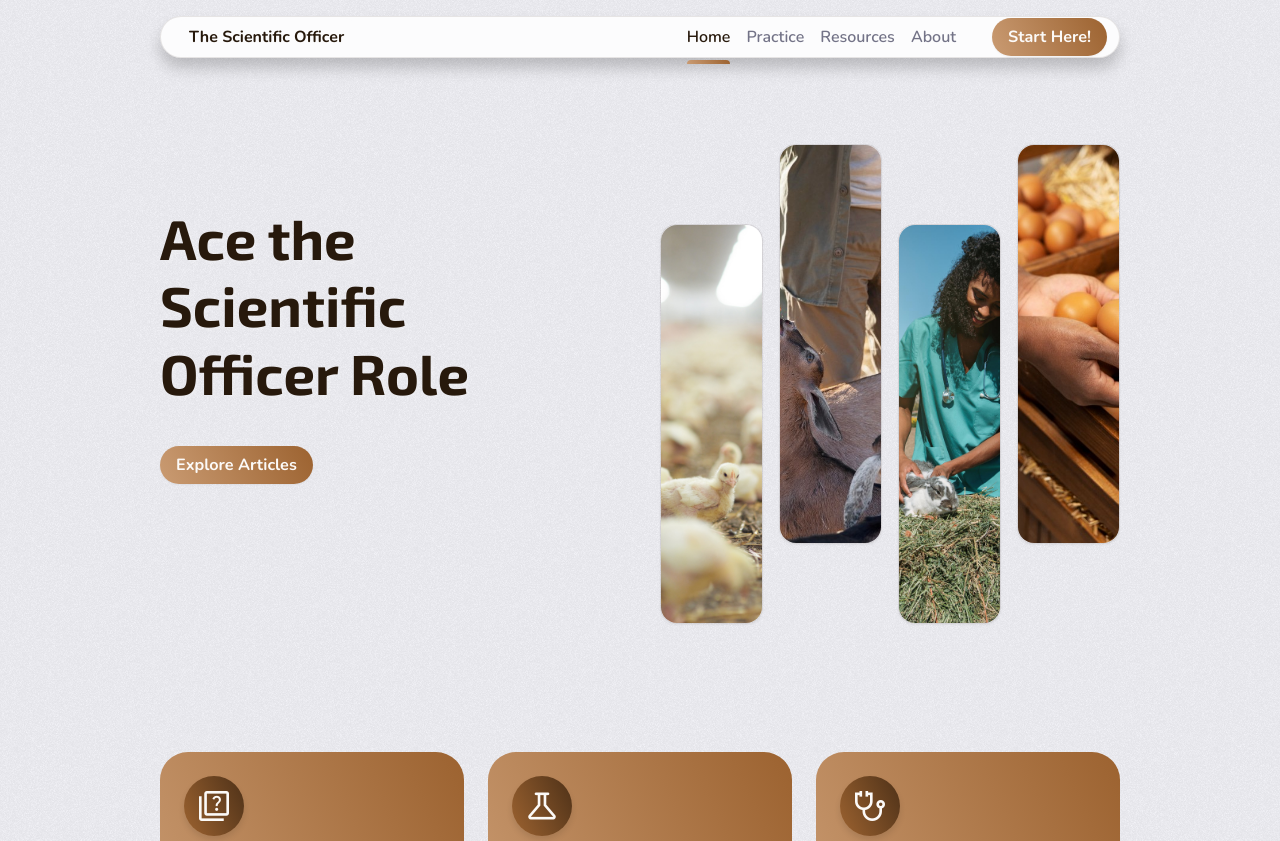
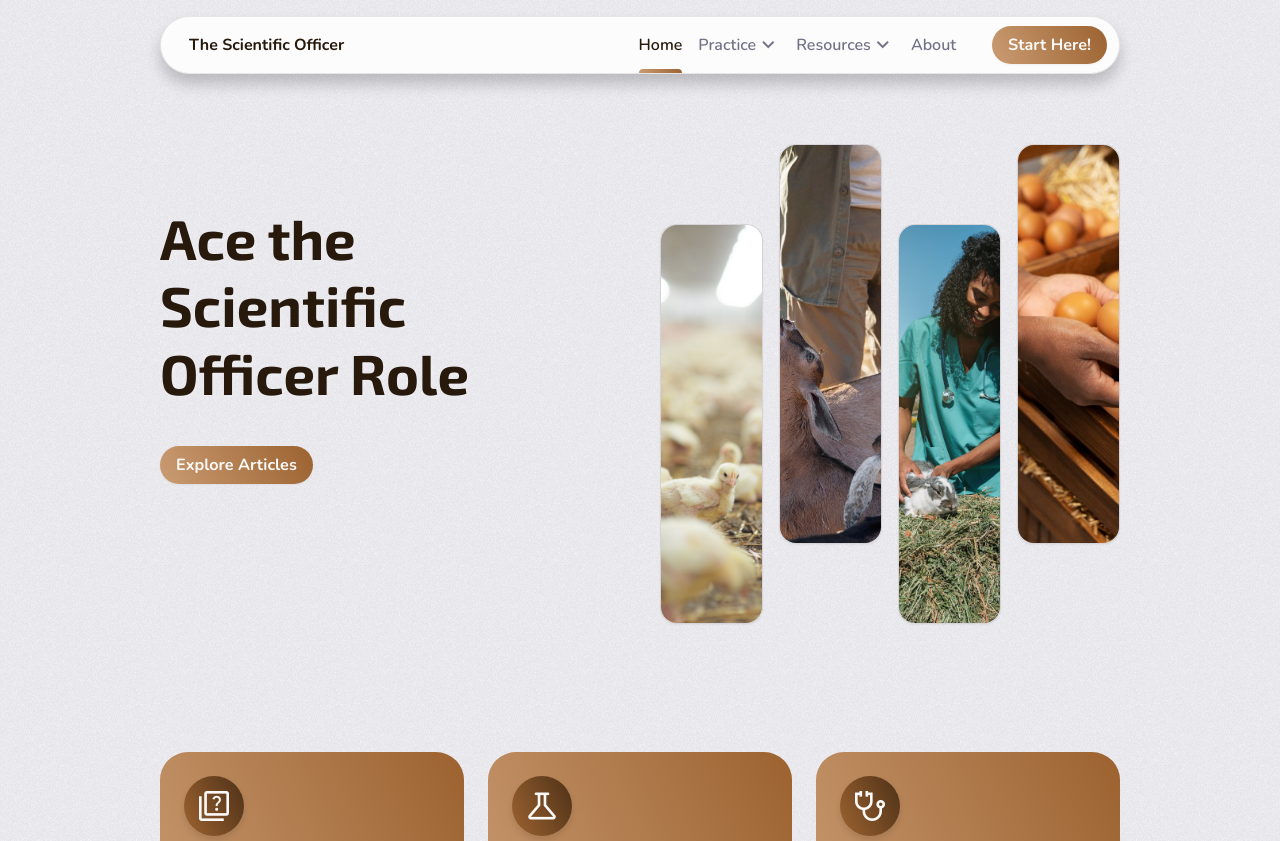
Before and after one commit to Timbar09/the_scientific_officer, a React (Vite) app: page / in a window 1280 px wide. Shown: the top 841 px of the page. Built offline with nearby package versions, Linux system fonts and the light colour scheme.

Commit message:
Refactor Header component to simplify navigation structure and integrate Nav component

```diff
--- a/src/App.tsx
+++ b/src/App.tsx
@@ -14,8 +14,16 @@
           <Route
             path="/practice"
             element={<div className="main">Practice Page</div>}
-          />
-          {/* <Route path="/mock-test" element={<div>Mock Test Page</div>} /> */}
+          >
+            <Route
+              path="questions"
+              element={<div className="main">Practice Questions Page</div>}
+            />
+            <Route
+              path="mock-test"
+              element={<div className="main">Mock Test Page</div>}
+            />
+          </Route>
           <Route
             path="/resources"
             element={<div className="main">Resources Page</div>}
--- a/src/components/Header.tsx
+++ b/src/components/Header.tsx
@@ -1,102 +1,6 @@
-import { useState } from "react";
-import { NavLink } from "react-router";
-import { AnimatePresence, motion } from "motion/react";
-
-import { useMediaQuery } from "../hooks/useMediaQuery";
-
-import Button from "./Button";
-
-const navLinks = [
-  { name: "Home", path: "/" },
-  {
-    name: "Practice",
-    path: "/practice",
-  } /* Will add dropdown later (Practice-questions & Mock Test) */,
-  {
-    name: "Resources",
-    path: "/resources",
-  } /* Will add dropdown later (Books, Articles, Videos) */,
-  // { name: "Tips and Strategies", path: "/tips-and-strategies" },
-  { name: "About", path: "/about" },
-];
-
-interface MenuListProps {
-  isNavOpen: boolean;
-  isTablet: boolean;
-  handleMenuItemClick: () => void;
-}
-
-const MenuList = ({
-  isNavOpen,
-  isTablet,
-  handleMenuItemClick,
-}: MenuListProps) => (
-  <AnimatePresence>
-    {isNavOpen && !isTablet && (
-      <motion.ul
-        className="header__nav--menu flex flex-col"
-        role="menu"
-        id="menu"
-        initial={{ top: 0, right: "-100%" }}
-        animate={{ top: 0, right: 0 }}
-        exit={{ top: 0, right: "-100%" }}
-      >
-        {navLinks.map((link) => (
-          <li
-            key={link.path}
-            className="header__nav--menu__item p-1"
-            role="menuitem"
-            onClick={handleMenuItemClick}
-          >
-            <NavLink to={link.path} className="header__nav--menu__link fw-bold">
-              {link.name}
-            </NavLink>
-          </li>
-        ))}
-      </motion.ul>
-    )}
-  </AnimatePresence>
-);
-
-const NavList = () => (
-  <ul
-    className="header__nav--list flex gap-3"
-    role="navigation"
-    id="navigation-list"
-  >
-    {navLinks.map((link) => (
-      <li key={link.path} className="header__nav--list__item" role="listitem">
-        <NavLink
-          to={link.path}
-          className={({ isActive }) =>
-            `header__nav--list__link${isActive ? " active" : ""}`
-          }
-        >
-          {link.name}
-        </NavLink>
-      </li>
-    ))}
-  </ul>
-);
+import Nav from "./Nav";
 
 const Header = () => {
-  const [isNavOpen, setIsNavOpen] = useState<boolean>(false);
-  const isTablet: boolean = useMediaQuery({ breakpoint: "md" });
-
-  const toggleNavMenu = () => {
-    setIsNavOpen(!isNavOpen);
-
-    const overlay = document.getElementById("overlay")!;
-
-    if (!isNavOpen) {
-      overlay.style.display = "block";
-      document.body.style.overflow = "hidden";
-    } else {
-      overlay.style.display = "none";
-      document.body.style.overflow = "auto";
-    }
-  };
-
   return (
     <header className="header p-block-3" role="banner">
       <div className="container flex ai-center jc-between">
@@ -107,29 +11,7 @@
           The Scientific Officer
         </div>
 
-        <nav className="header__nav flex ai-center gap-5" role="navigation">
-          <button
-            className="header__nav--toggle__button grid p-1"
-            aria-label="Toggle navigation menu"
-            aria-expanded={isNavOpen}
-            aria-controls="navigation-list"
-            onClick={toggleNavMenu}
-          >
-            <span className="material-symbols-outlined">
-              {isNavOpen ? "close" : "menu"}
-            </span>
-          </button>
-
-          <MenuList
-            isNavOpen={isNavOpen}
-            isTablet={isTablet}
-            handleMenuItemClick={toggleNavMenu}
-          />
-
-          {isTablet && <NavList />}
-
-          {isTablet && <Button />}
-        </nav>
+        <Nav />
       </div>
     </header>
   );
```
